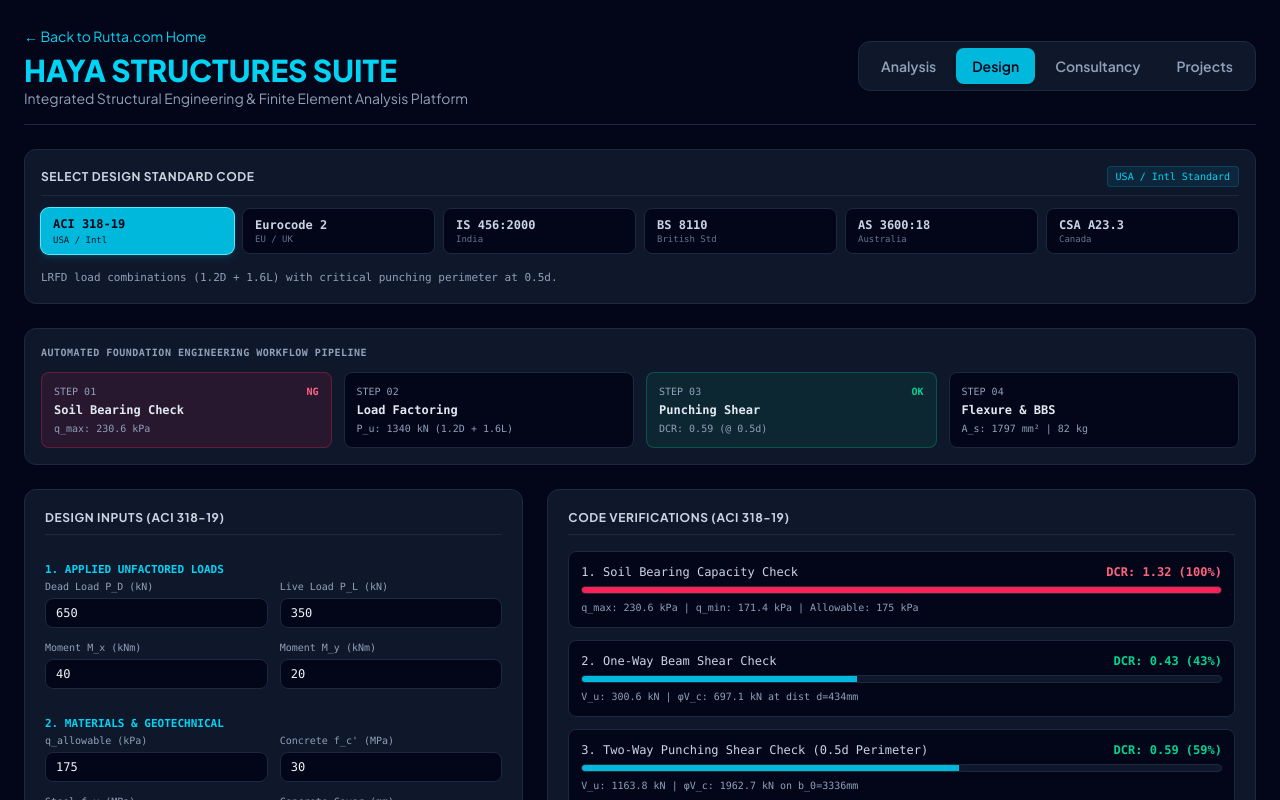
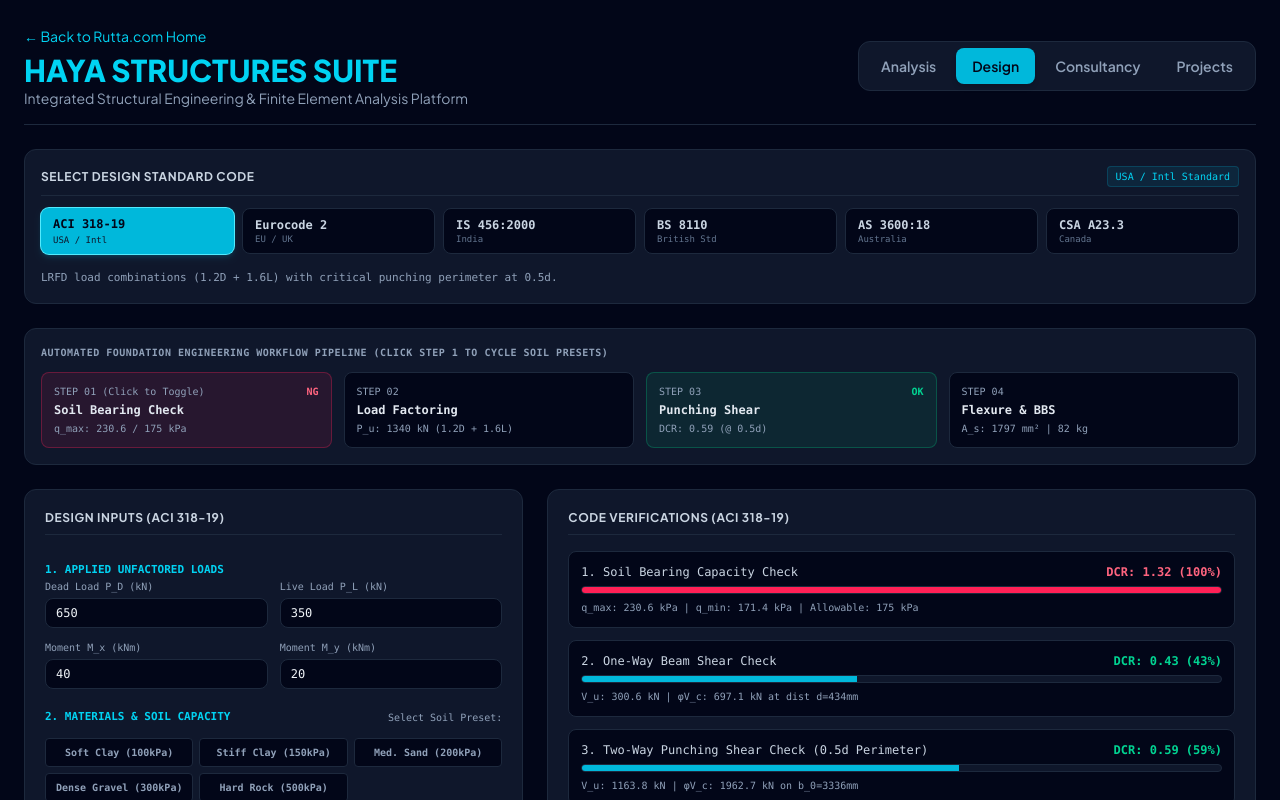
Before and after one commit to rutta254/rutta-website, a Next.js app: page /haya-structures in a window 1280 px wide. Both pictures are taken after a click on the button "Design". Shown: the top 800 px of the page. Built offline with nearby package versions, Linux system fonts and the light colour scheme.

Commit message:
feat(foundation): add combined footings solver and update foundation domain types

```diff
--- a/src/app/haya-structures/components/DesignSection/DesignSection.tsx
+++ b/src/app/haya-structures/components/DesignSection/DesignSection.tsx
@@ -9,10 +9,10 @@
   id: DesignCode;
   label: string;
   region: string;
-  gammaD: number; // Dead load safety factor
-  gammaL: number; // Live load safety factor
-  punchingOffsetD: number; // Control perimeter distance from column face (in terms of d)
-  phiShear: number; // Concrete shear capacity factor
+  gammaD: number;
+  gammaL: number;
+  punchingOffsetD: number;
+  phiShear: number;
   description: string;
 }
 
@@ -34,7 +34,7 @@
     gammaD: 1.35,
     gammaL: 1.5,
     punchingOffsetD: 2.0,
-    phiShear: 0.67, // Partial factor 1/gamma_c (1/1.5)
+    phiShear: 0.67,
     description: 'EN 1992 ultimate limit state (1.35Gk + 1.5Qk) with punching control perimeter at 2.0d.',
   },
   IS456: {
@@ -79,6 +79,15 @@
   },
 };
 
+// Soil Bearing Presets
+const SOIL_PRESETS = [
+  { label: 'Soft Clay', q: 100 },
+  { label: 'Stiff Clay', q: 150 },
+  { label: 'Med. Sand', q: 200 },
+  { label: 'Dense Gravel', q: 300 },
+  { label: 'Hard Rock', q: 500 },
+];
+
 export default function FoundationDesignTool() {
   // Selected Design Standard
   const [activeCode, setActiveCode] = useState<DesignCode>('ACI318');
@@ -105,16 +114,22 @@
 
   const codeSpec = DESIGN_CODES[activeCode];
 
-  // Structural Calculation Engine (Code-Adaptive)
+  // Helper to cycle through soil bearing presets when clicking Step 1
+  const handleCycleSoilBearing = () => {
+    const currentIndex = SOIL_PRESETS.findIndex((p) => p.q === qAllowable);
+    const nextIndex = (currentIndex + 1) % SOIL_PRESETS.length;
+    setQAllowable(SOIL_PRESETS[nextIndex].q);
+  };
+
+  // Structural Calculation Engine
   const results = useMemo(() => {
-    // 1. Service Loads & Geotechnical Bearing Checks
     const pService = deadLoad + liveLoad;
     const lengthM = footingL / 1000;
     const widthM = footingB / 1000;
     const depthM = footingH / 1000;
     const area = lengthM * widthM;
 
-    const grossWeight = area * depthM * 24; // Concrete density ~24 kN/m³
+    const grossWeight = area * depthM * 24;
     const pServiceTotal = pService + grossWeight;
 
     const zX = (widthM * Math.pow(lengthM, 2)) / 6;
@@ -127,38 +142,33 @@
     const qMin = Math.max(0, qDirect - qEccX - qEccY);
     const soilDcr = qMax / (qAllowable || 1);
 
-    // 2. Ultimate Factored Loads (Adaptive Safety Factors)
     const pFactored = codeSpec.gammaD * deadLoad + codeSpec.gammaL * liveLoad;
-    const qUltimate = pFactored / area; // kPa
+    const qUltimate = pFactored / area;
 
-    // 3. Concrete Depth & Critical Shear Zones
-    const d = footingH - concreteCover - barDiameter; // Effective depth (mm)
+    const d = footingH - concreteCover - barDiameter;
     const dM = d / 1000;
 
-    // One-Way Shear at distance 'd' from column face
-    const cantileverX = (footingL - colX) / 2 / 1000; // m
-    const shearDist1Way = cantileverX - dM; // m
-    const v1Way = Math.max(0, qUltimate * (widthM * shearDist1Way)); // kN
-    const vc1Way = codeSpec.phiShear * 0.17 * Math.sqrt(fc) * footingB * d / 1000; // kN
+    const cantileverX = (footingL - colX) / 2 / 1000;
+    const shearDist1Way = cantileverX - dM;
+    const v1Way = Math.max(0, qUltimate * (widthM * shearDist1Way));
+    const vc1Way = (codeSpec.phiShear * 0.17 * Math.sqrt(fc) * footingB * d) / 1000;
     const dcr1Way = v1Way / (vc1Way || 1);
 
-    // Two-Way Punching Shear at code-specific offset (0.5d, 1.5d, or 2.0d)
     const offset = codeSpec.punchingOffsetD * d;
     const offsetM = offset / 1000;
-    const b0 = 2 * (colX + 2 * offset) + 2 * (colY + 2 * offset); // mm
-    const punchingArea = (colX / 1000 + 2 * offsetM) * (colY / 1000 + 2 * offsetM); // m²
-    const vPunch = qUltimate * Math.max(0, area - punchingArea); // kN
-    const vcPunch = codeSpec.phiShear * 0.33 * Math.sqrt(fc) * b0 * d / 1000; // kN
+    const b0 = 2 * (colX + 2 * offset) + 2 * (colY + 2 * offset);
+    const punchingArea = (colX / 1000 + 2 * offsetM) * (colY / 1000 + 2 * offsetM);
+    const vPunch = qUltimate * Math.max(0, area - punchingArea);
+    const vcPunch = (codeSpec.phiShear * 0.33 * Math.sqrt(fc) * b0 * d) / 1000;
     const dcrPunch = vPunch / (vcPunch || 1);
 
-    // 4. Flexure & Steel Area Calculation
-    const mUltimateFace = (qUltimate * widthM * Math.pow(cantileverX, 2)) / 2; // kNm
+    const mUltimateFace = (qUltimate * widthM * Math.pow(cantileverX, 2)) / 2;
     const rn = (mUltimateFace * 1e6) / (0.9 * footingB * Math.pow(d, 2));
-    const rhoReq = (0.85 * fc / fy) * (1 - Math.sqrt(Math.max(0, 1 - (2 * rn) / (0.85 * fc))));
+    const rhoReq = ((0.85 * fc) / fy) * (1 - Math.sqrt(Math.max(0, 1 - (2 * rn) / (0.85 * fc))));
     const rhoMin = 0.0018;
     const rhoFinal = Math.max(rhoReq, rhoMin);
 
-    const asReq = rhoFinal * footingB * d; // mm²
+    const asReq = rhoFinal * footingB * d;
     const singleBarArea = (Math.PI / 4) * Math.pow(barDiameter, 2);
 
     const rawSpacing = (singleBarArea * footingB) / asReq;
@@ -166,7 +176,6 @@
     const numberOfBars = Math.ceil((footingB - 2 * concreteCover) / barSpacing) + 1;
     const asProv = numberOfBars * singleBarArea;
 
-    // BBS Cut Length & Steel Weight
     const hookLength = 12 * barDiameter;
     const barLength = footingL - 2 * concreteCover + 2 * hookLength;
     const linearDensity = Math.pow(barDiameter, 2) / 162;
@@ -202,7 +211,7 @@
 
   return (
     <div className="space-y-6 text-slate-200">
-      {/* Structural Code Selector Toggles */}
+      {/* Code Selector */}
       <div className="bg-slate-900 border border-slate-800 rounded-xl p-4 space-y-3">
         <div className="flex justify-between items-center border-b border-slate-800 pb-2">
           <span className="text-xs font-bold text-slate-300 uppercase tracking-wider">
@@ -238,17 +247,19 @@
         <p className="text-[11px] font-mono text-slate-400 pt-1">{codeSpec.description}</p>
       </div>
 
-      {/* Structural Workflow Stepper */}
+      {/* Structural Workflow Pipeline */}
       <div className="bg-slate-900 border border-slate-800 rounded-xl p-4">
         <span className="text-[10px] font-mono font-bold text-slate-400 uppercase tracking-wider block mb-3">
-          Automated Foundation Engineering Workflow Pipeline
+          Automated Foundation Engineering Workflow Pipeline (Click Step 1 to Cycle Soil Presets)
         </span>
         <div className="grid grid-cols-1 md:grid-cols-4 gap-3 text-xs font-mono">
           <WorkflowStep
             stepNum={1}
             title="Soil Bearing Check"
             status={results.soilDcr <= 1.0 ? 'pass' : 'fail'}
-            metric={`q_max: ${results.qMax.toFixed(1)} kPa`}
+            metric={`q_max: ${results.qMax.toFixed(1)} / ${qAllowable} kPa`}
+            onClick={handleCycleSoilBearing}
+            interactive
           />
           <WorkflowStep
             stepNum={2}
@@ -271,7 +282,7 @@
         </div>
       </div>
 
-      {/* Main Calculation Layout */}
+      {/* Inputs & Outputs */}
       <div className="grid grid-cols-1 lg:grid-cols-12 gap-6">
         {/* Input Parameters */}
         <div className="lg:col-span-5 bg-slate-900 border border-slate-800 rounded-xl p-5 space-y-5">
@@ -289,9 +300,34 @@
             </div>
           </div>
 
+          {/* Interactive Bearing Capacity Presets */}
           <div className="space-y-3">
-            <span className="text-[11px] font-mono font-bold text-cyan-400 uppercase">2. Materials & Geotechnical</span>
-            <div className="grid grid-cols-2 gap-3">
+            <div className="flex justify-between items-center">
+              <span className="text-[11px] font-mono font-bold text-cyan-400 uppercase">2. Materials & Soil Capacity</span>
+              <span className="text-[10px] text-slate-400 font-mono">Select Soil Preset:</span>
+            </div>
+
+            {/* Quick Clickable Soil Bearing Toggles */}
+            <div className="grid grid-cols-3 gap-1.5">
+              {SOIL_PRESETS.map((preset) => {
+                const isActive = qAllowable === preset.q;
+                return (
+                  <button
+                    key={preset.label}
+                    onClick={() => setQAllowable(preset.q)}
+                    className={`px-2 py-1.5 rounded text-[10px] font-mono font-bold transition-all border ${
+                      isActive
+                        ? 'bg-cyan-500 text-slate-950 border-cyan-400 shadow'
+                        : 'bg-slate-950 text-slate-400 border-slate-800 hover:border-slate-700 hover:text-slate-200'
+                    }`}
+                  >
+                    {preset.label} ({preset.q}kPa)
+                  </button>
+                );
+              })}
+            </div>
+
+            <div className="grid grid-cols-2 gap-3 pt-1">
               <InputField label="q_allowable (kPa)" value={qAllowable} onChange={setQAllowable} />
               <InputField label="Concrete f_c' (MPa)" value={fc} onChange={setFc} />
               <InputField label="Steel f_y (MPa)" value={fy} onChange={setFy} />
@@ -312,7 +348,7 @@
           </div>
         </div>
 
-        {/* Dynamic Verification Checks & BBS Schedule */}
+        {/* Verifications & BBS */}
         <div className="lg:col-span-7 space-y-6">
           <div className="bg-slate-900 border border-slate-800 rounded-xl p-5 space-y-4">
             <h3 className="text-xs font-bold text-slate-300 uppercase tracking-wider border-b border-slate-800 pb-2">
@@ -394,17 +430,21 @@
   );
 }
 
-// UI Helper Components
+// UI Components
 function WorkflowStep({
   stepNum,
   title,
   status,
   metric,
+  onClick,
+  interactive = false,
 }: {
   stepNum: number;
   title: string;
   status: 'pass' | 'fail' | 'info';
   metric: string;
+  onClick?: () => void;
+  interactive?: boolean;
 }) {
   const statusColors = {
     pass: 'bg-emerald-500/10 border-emerald-500/30 text-emerald-400',
@@ -413,9 +453,14 @@
   };
 
   return (
-    <div className={`p-3 rounded-lg border ${statusColors[status]} space-y-1`}>
+    <div
+      onClick={onClick}
+      className={`p-3 rounded-lg border ${statusColors[status]} space-y-1 transition-all ${
+        interactive ? 'cursor-pointer hover:border-cyan-400 hover:bg-slate-900/80 active:scale-95' : ''
+      }`}
+    >
       <div className="flex items-center justify-between text-[10px] text-slate-400">
-        <span>STEP 0{stepNum}</span>
+        <span>STEP 0{stepNum} {interactive && '(Click to Toggle)'}</span>
         {status === 'pass' && <span className="text-emerald-400 font-bold">OK</span>}
         {status === 'fail' && <span className="text-rose-400 font-bold">NG</span>}
       </div>
```
